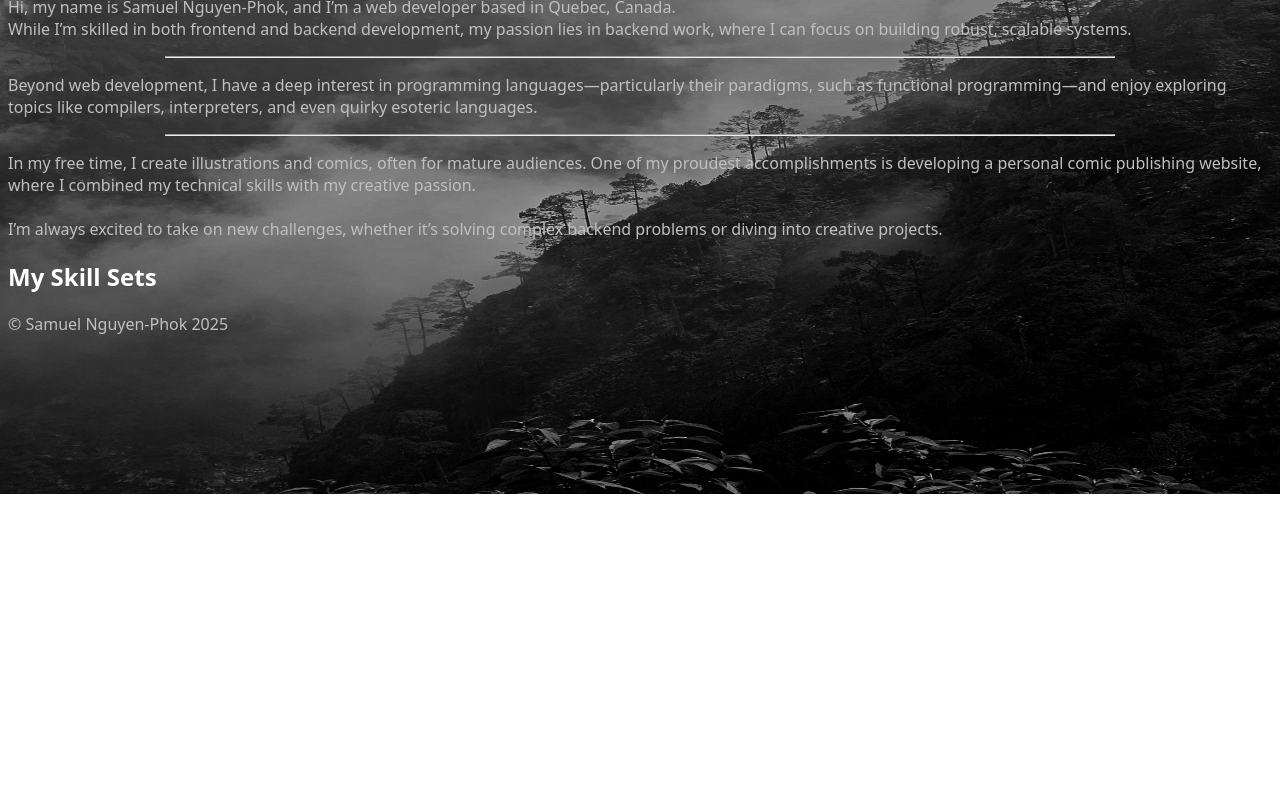
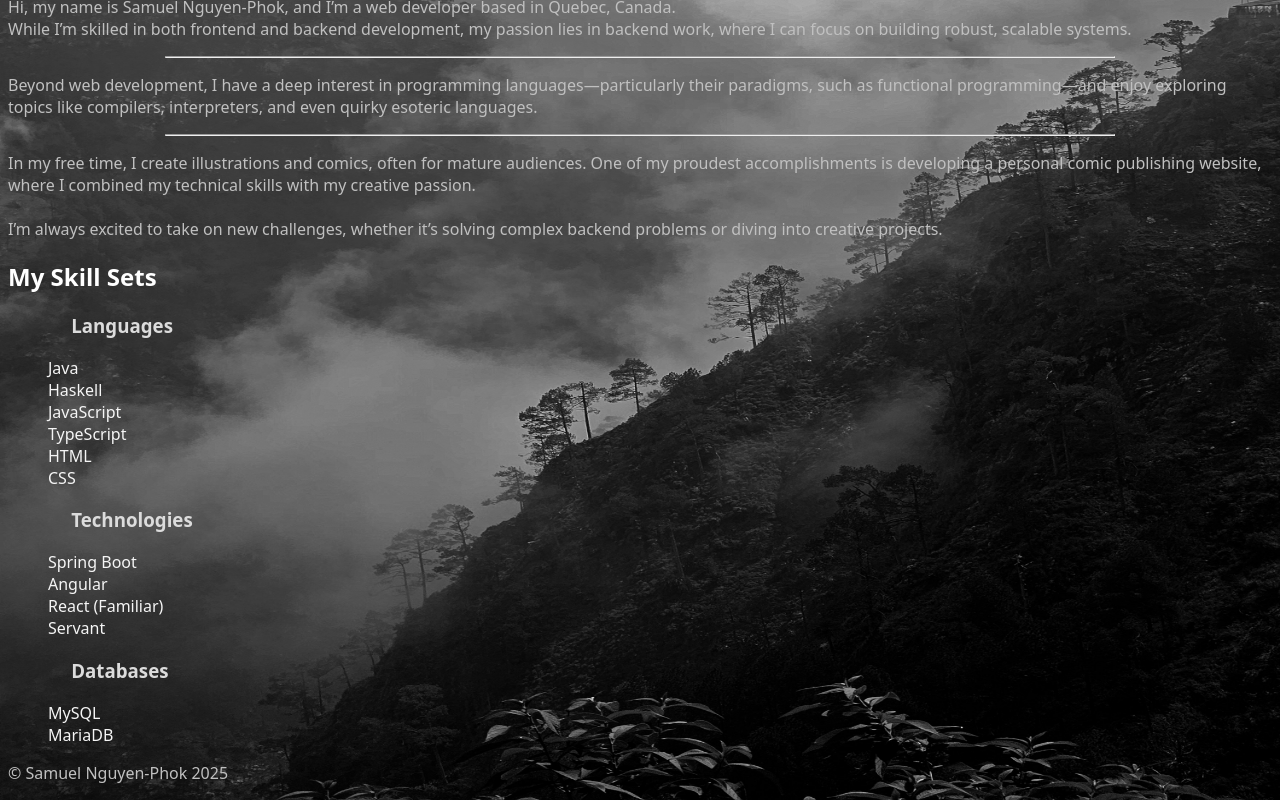
Before and after one commit to WildSource/snp-portfolio, a React (Vite) app: page / in a window 1280 px wide. Shown: the part 322-1122 px from the top of the page. Before the commit the page ends 816 px from the top, so only its background shows below. Built offline with nearby package versions, Linux system fonts and the light colour scheme.

Commit message:
feat: add skills content

```diff
--- a/src/components/skills/Skills.css
+++ b/src/components/skills/Skills.css
@@ -0,0 +1,4 @@
+h3 {
+  color: #DCDCDC;
+  padding-left: 5%;
+}
--- a/src/components/skills/Skills.jsx
+++ b/src/components/skills/Skills.jsx
@@ -4,6 +4,27 @@ function Skills() {
   return (
     <>
       <h2>My Skill Sets</h2>
+      <h3>Languages</h3>
+      <ul>
+        <li>Java</li>
+        <li>Haskell</li>
+        <li>JavaScript</li>
+        <li>TypeScript</li>
+        <li>HTML</li>
+        <li>CSS</li>
+      </ul>
+      <h3>Technologies</h3>
+      <ul>
+        <li>Spring Boot</li>
+        <li>Angular</li>
+        <li>React (Familiar)</li>
+        <li>Servant</li>
+      </ul>
+      <h3>Databases</h3>
+      <ul>
+        <li>MySQL</li>
+        <li>MariaDB</li>
+      </ul>
     </>
   );
 }
```
